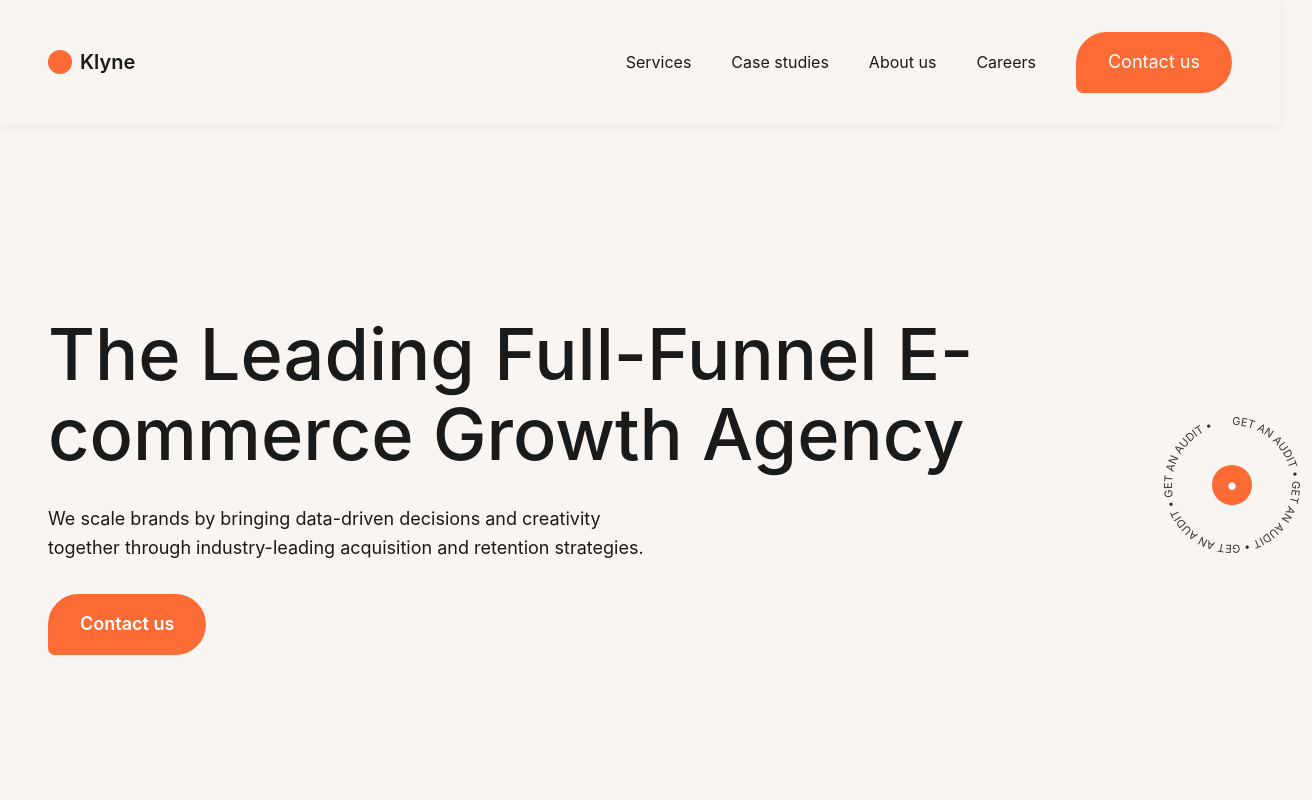
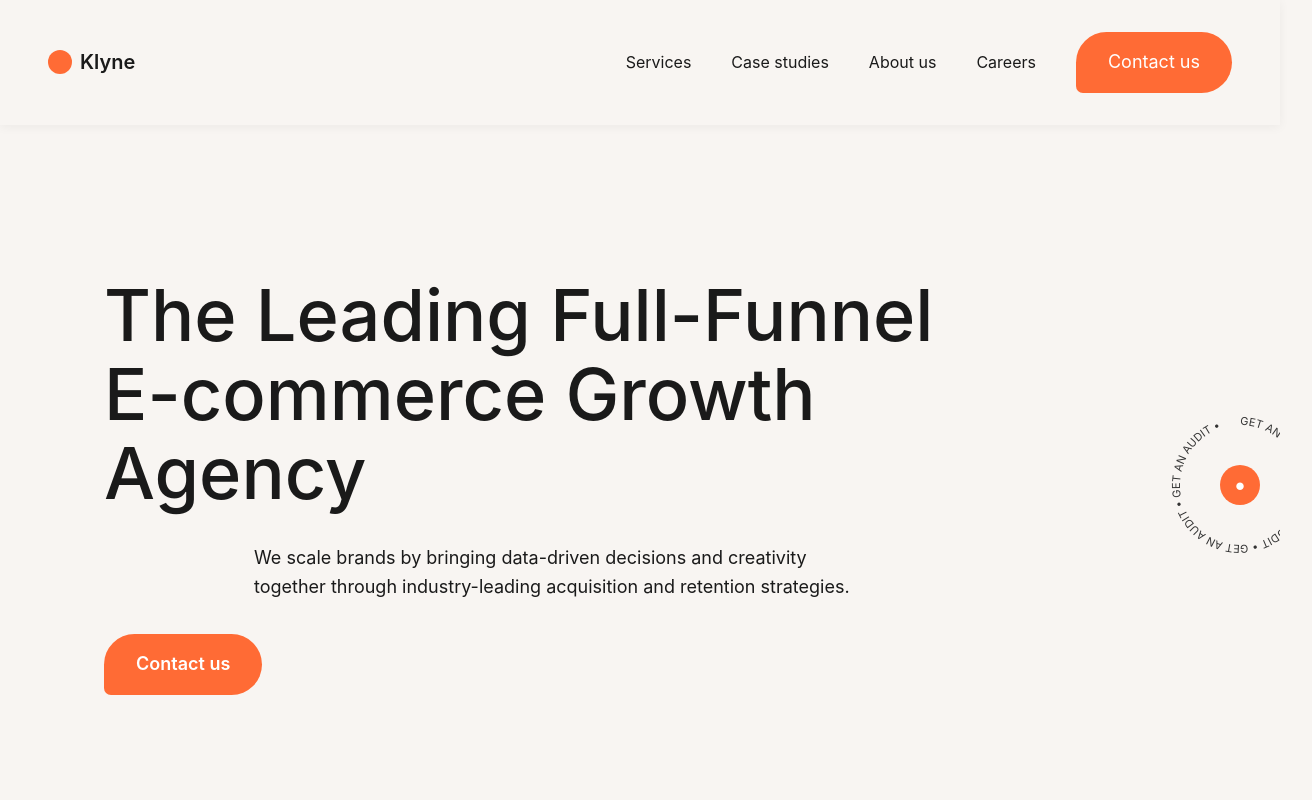
Before and after one commit to ranajunaid001/kashu-social-website, a website: page index.html in a window 1280 px wide. Shown: the top 800 px of the page, 1312 px wide, since content can reach past the window. Drawn offline with Linux system fonts and the light colour scheme.

Commit message:
Update index.html

```diff
--- a/index.html
+++ b/index.html
@@ -109,10 +109,17 @@
         }
 
         .hero-content {
-            max-width: var(--max-width);
+            max-width: 1200px;
             margin: 0 auto;
             width: 100%;
             position: relative;
+            padding: 0 3rem;
+        }
+
+        .hero-text-wrapper {
+            max-width: 800px;
+            margin: 0 auto;
+            text-align: center;
         }
 
         .back-badge {
@@ -137,7 +144,7 @@
         .hero-description {
             font-size: clamp(1rem, 2vw, 1.125rem);
             line-height: 1.6;
-            margin-bottom: 2rem;
+            margin: 0 auto 2rem;
             max-width: 600px;
         }
 
@@ -391,10 +398,14 @@
                 gap: 2.5rem;
             }
 
-            .hero {
-                padding: 5rem 3rem;
-                position: relative;
-                overflow: visible;
+            .hero-content {
+                padding: 0 4rem;
+            }
+
+            .hero-text-wrapper {
+                text-align: left;
+                max-width: 900px;
+                margin: 0;
             }
 
             .circular-badge {
@@ -522,13 +533,15 @@
     <!-- Hero Section -->
     <section class="hero">
         <div class="hero-content">
-            <h1>The Leading Full-Funnel E-commerce Growth Agency</h1>
+            <div class="hero-text-wrapper">
+                <h1>The Leading Full-Funnel E-commerce Growth Agency</h1>
 
-            <p class="hero-description">
-                We scale brands by bringing data-driven decisions and creativity together through industry-leading acquisition and retention strategies.
-            </p>
+                <p class="hero-description">
+                    We scale brands by bringing data-driven decisions and creativity together through industry-leading acquisition and retention strategies.
+                </p>
 
-            <a href="#contact" class="cta-button">Contact us</a>
+                <a href="#contact" class="cta-button">Contact us</a>
+            </div>
 
             <!-- Circular Badge - Desktop Only -->
             <div class="circular-badge">
```
